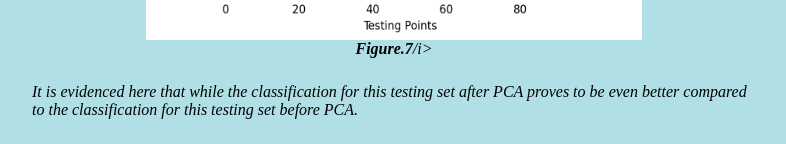
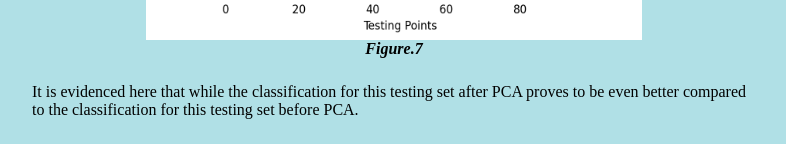
Before and after one commit to Jcampbell301/Group38-ML4641, a plain HTML site: page index.html in a window 1280 px wide. Shown: the part 8220-8364 px from the top of the page, 246-1032 px from the left. Drawn offline with Linux system fonts and the light colour scheme.

Commit message:
Update index.html

```diff
--- a/index.html
+++ b/index.html
@@ -148,7 +148,7 @@ CS 4641 - Wildfire Susceptibility Mapping
  </p>
  <figure>
    <img src="classifications_tf_PCA.png" alt="class tf pca" height = "400" width = "496" class="center">
-   <figcaption><i><b>Figure.7</b>/i></figcaption>
+   <figcaption><i><b>Figure.7</b></i></figcaption>
   </figure>
  <p>It is evidenced here that while the classification for this testing set after PCA proves to be even better compared to the classification for this testing set before PCA.</p>
  <p>The Naive Bayes model was lastly run on the three features that yielded positive values on the correlation matrix in regards to Wildfire. This led to even more accurate results and an improved prediction model compared to both the full instance of data and the data after PCA, as evidenced in the table and figure below denoting the classification accuracy results.</p>
```
